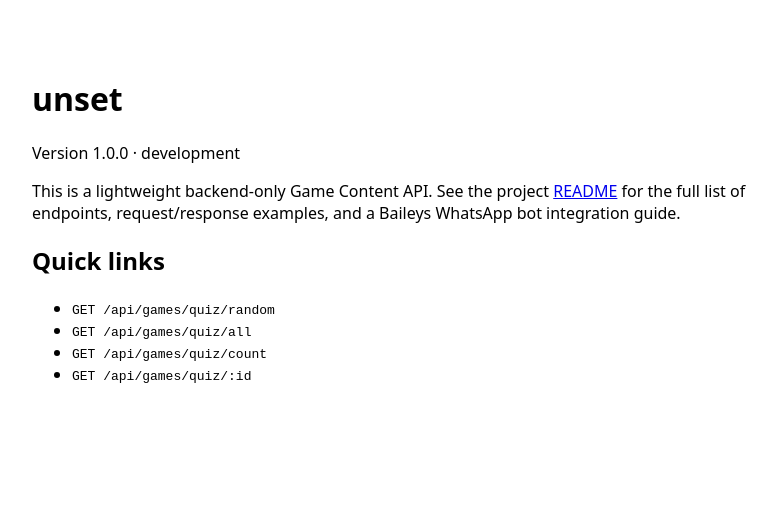
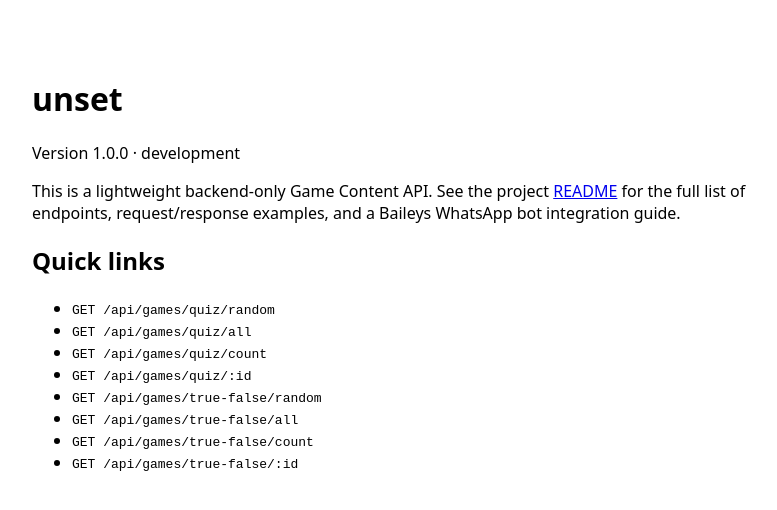
Before and after one commit to Mohamed0120160/RayGumo-API, a Next.js app: page / in a window 1280 px wide. Shown: the top 510 px of the page, without its empty margins (248-1025 px from the left). Built offline with nearby package versions, Linux system fonts and the light colour scheme; no server answers.

Commit message:
Add files via upload

```diff
--- a/src/app/page.tsx
+++ b/src/app/page.tsx
@@ -25,6 +25,10 @@ export default function HomePage() {
         <li><code>GET /api/games/quiz/all</code></li>
         <li><code>GET /api/games/quiz/count</code></li>
         <li><code>GET /api/games/quiz/:id</code></li>
+        <li><code>GET /api/games/true-false/random</code></li>
+        <li><code>GET /api/games/true-false/all</code></li>
+        <li><code>GET /api/games/true-false/count</code></li>
+        <li><code>GET /api/games/true-false/:id</code></li>
       </ul>
     </main>
   );
```
